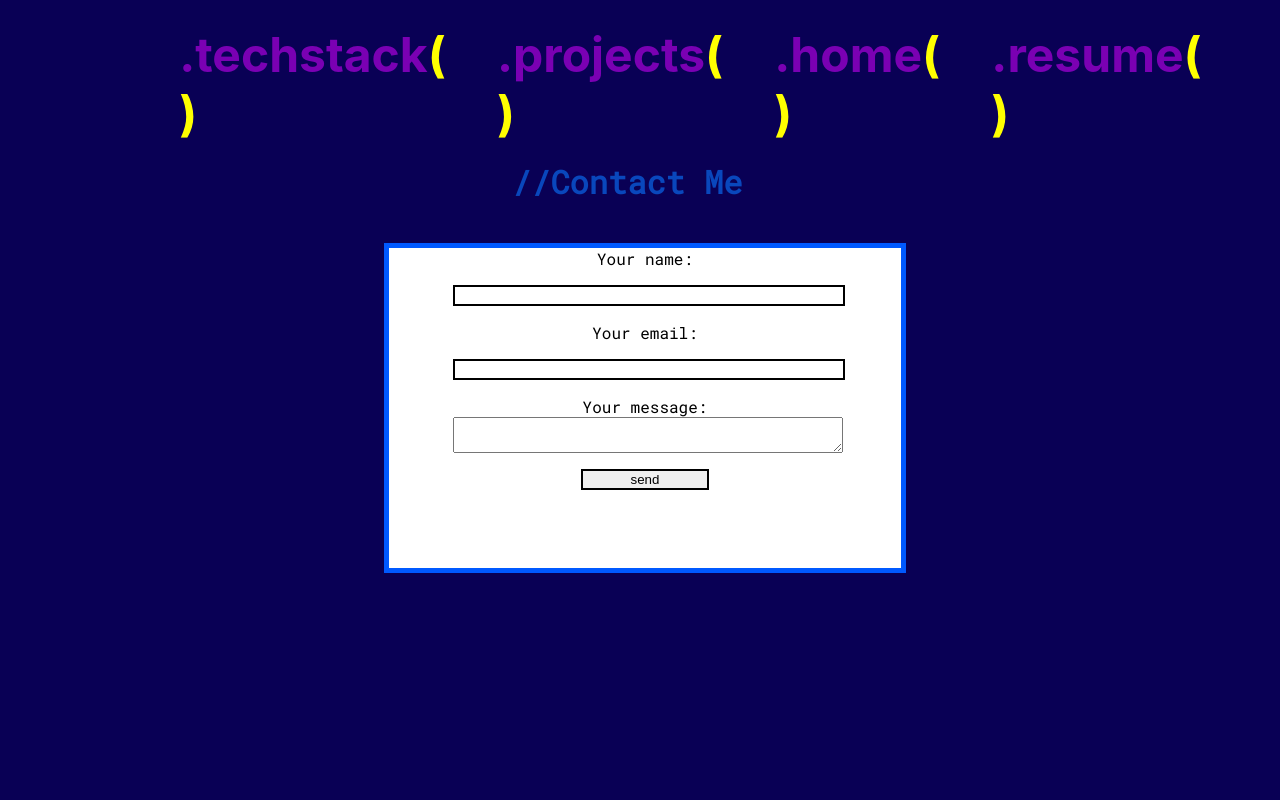
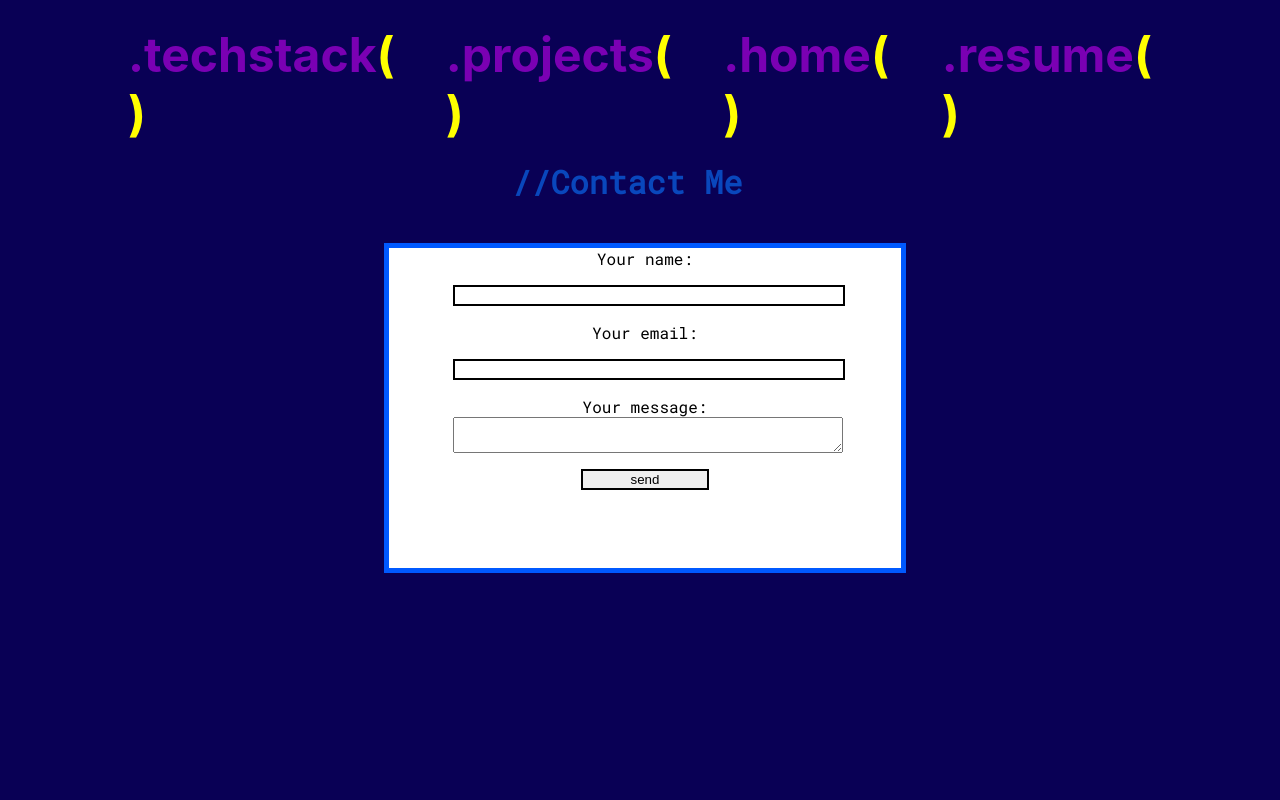
Before and after one commit to lemondsun/awsProfileSite, a React (Create React App) app: page /contact in a window 1280 px wide. Shown: the top 800 px of the page. Built offline with nearby package versions, Linux system fonts and the light colour scheme.

Commit message:
fixed top menu margins

```diff
--- a/src/App.css
+++ b/src/App.css
@@ -47,7 +47,7 @@ position: relative;
   display: flex;
   flex-direction: row;
   font-size: 1.5em;
-  margin: 15vh 12vw;
+  margin: 15vh 8vw;
   position: absolute;
   top: -95px;
 }
```
